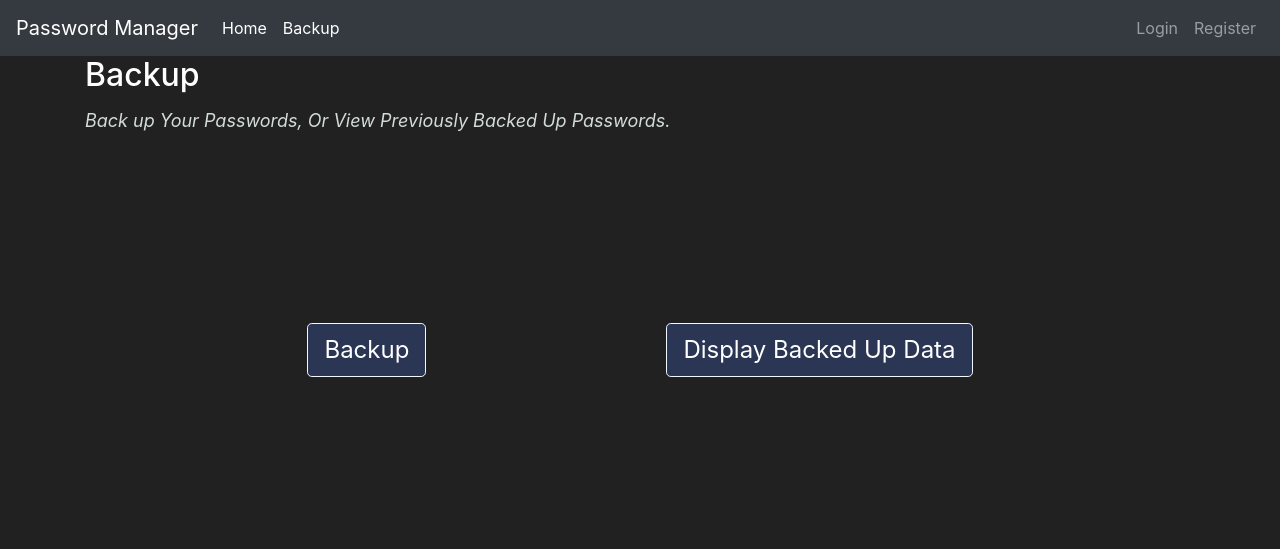
After one commit to bharath-reddy07/revahack, a Flask app: page /backup in a window 1280 px wide. The commit adds this page. Shown: the top 549 px of the page. Run offline with Flask 3, Linux system fonts and the light colour scheme; some libraries are stand-ins or nearby versions.

Commit message:
Web Interface with Backup

```diff
--- a/UI/otp2/otp/routes.py
+++ b/UI/otp2/otp/routes.py
@@ -12,7 +12,6 @@ def process_otp():
     processed_otp = otp[::-1]
     return redirect(url_for('result_page', result=processed_otp))
 
-@app.route('/result_page')
-def result_page():
-    result = request.args.get('result', default='')
-    return render_template('result_page.html', result=result)
+@app.route('/backup')
+def backup():
+    return render_template('backup.html')
--- /dev/null
+++ b/UI/otp2/otp/templates/backup.html
@@ -0,0 +1,52 @@
+{% extends "base.html" %}
+
+{% block title %}
+Backups
+{% endblock %}
+
+{% block content %}
+<div class="container">
+    <h2>Backup</h2>
+    <p style="font-size: large; margin-top: 1cqmax; font-style: italic; color: rgb(211, 219, 219);">Back up Your Passwords, Or View Previously Backed Up Passwords.</p>
+    <div class="d-flex justify-content-center align-items-center" style="height: 50vh;">
+        <div class="text-center">
+            <div class="d-flex">
+                <button class="btn btn-primary btn-lg mr-5" id="backup-button" style="background-color: #2b3654;border-color: aliceblue; margin-right: 10cqmax; font-size: x-large;">Backup</button>
+                <button class="btn btn-primary btn-lg" id="display-button" style="background-color: #2b3654; border-color: aliceblue; margin-left: 15cqmax; font-size: x-large;">Display Backed Up Data</button>
+            </div>
+        </div>
+    </div>
+    <div id="backup-content" style="display: none;">
+        <p>Backup Successful</p>
+    </div>
+    <div id="display-content" style="display: none;">
+        <table class="table table-dark">
+            <thead>
+                <tr>
+                    <th scope="col">Backed Up Passwords</th>
+                </tr>
+            </thead>
+            <tbody>
+                <tr>
+                    <td>Pwd 1</td>
+                </tr>
+                <tr>
+                    <td>Pwd 2</td>
+                </tr>
+            </tbody>
+        </table>
+    </div>
+</div>
+
+<script>
+    document.getElementById('backup-button').addEventListener('click', function() {
+        document.getElementById('backup-content').style.display = 'block';
+        document.getElementById('display-content').style.display = 'none';
+    });
+
+    document.getElementById('display-button').addEventListener('click', function() {
+        document.getElementById('display-content').style.display = 'block';
+        document.getElementById('backup-content').style.display = 'none';
+    });
+</script>
+{% endblock %}
--- a/UI/otp2/otp/templates/base.html
+++ b/UI/otp2/otp/templates/base.html
@@ -23,6 +23,10 @@
             <li class="nav-item active">
                 <a class="nav-link" href="{{ url_for('home_page') }}">Home <span class="sr-only">(current)</span></a>
             </li>
+            <li class="nav-item active">
+              <a class="nav-link" href="{{ url_for('backup') }}">Backup</a>
+            </li>
+
         </ul>
         <ul class="navbar-nav">
             <li class="nav-item">
```
Also changed, not shown: UI/otp2/otp/templates/home_page.html (+20 -10 lines), UI/otp2/otp/templates/result_page.html (deleted, +0 -14 lines), 1 other file.
